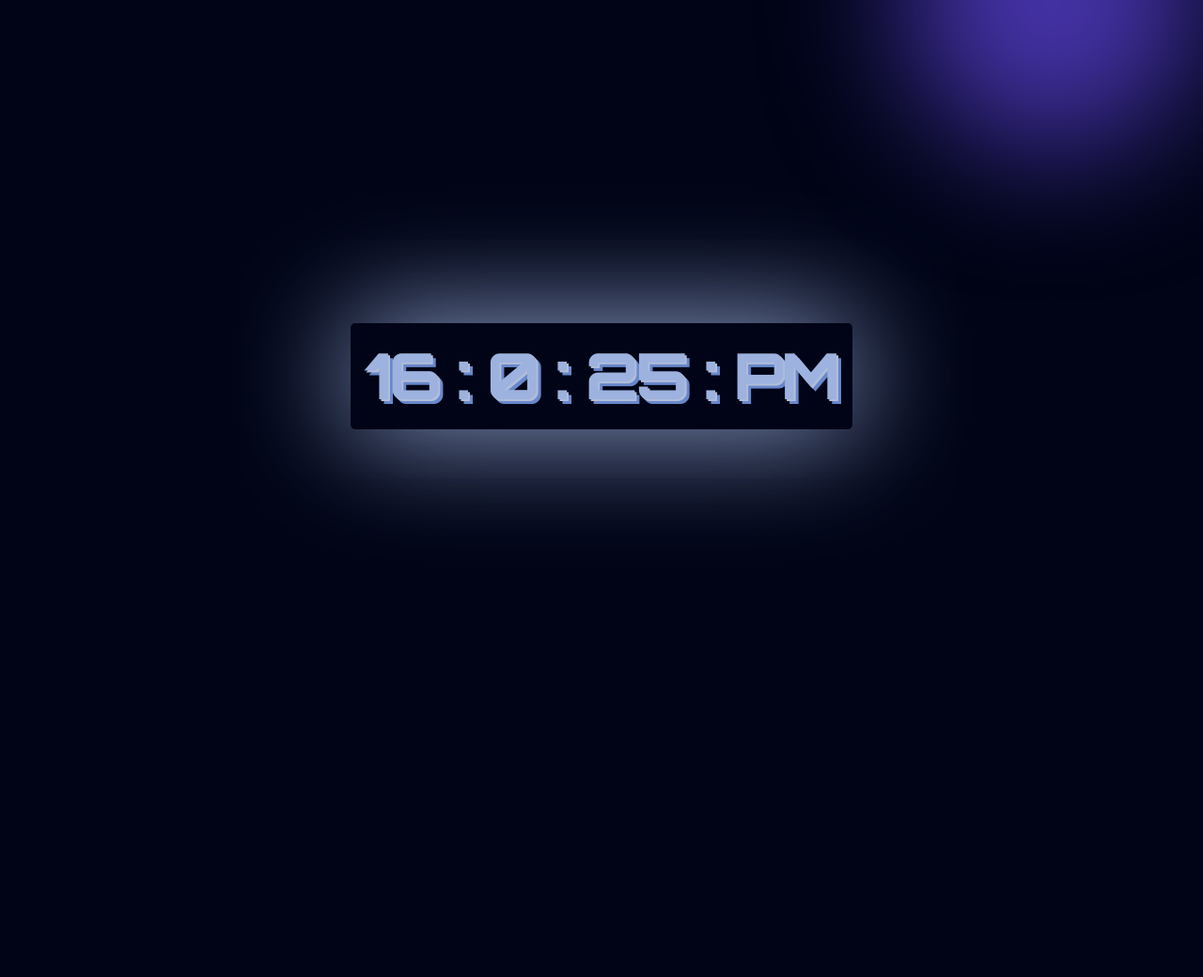
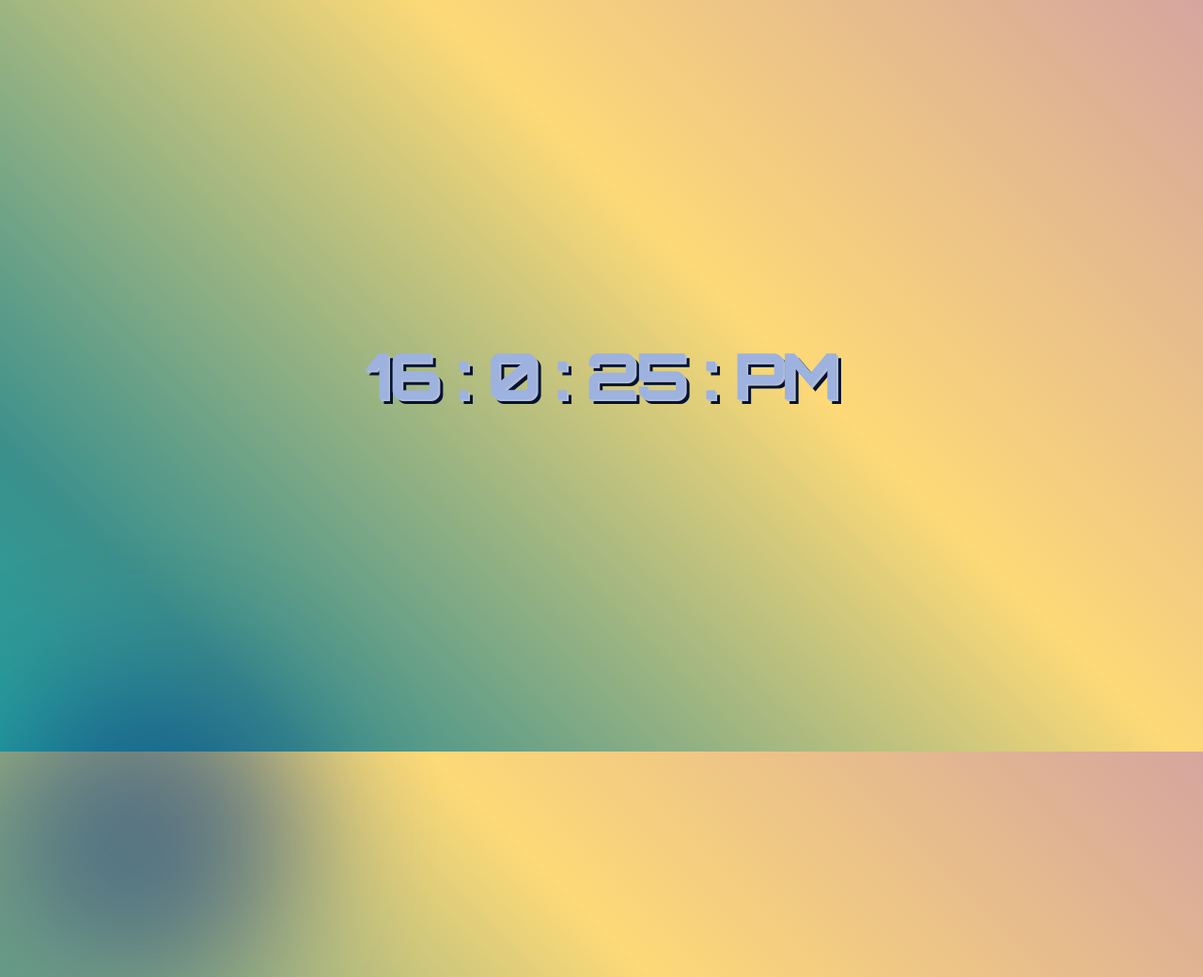
Before and after one commit to RitikRajput696/Clock-Javascript, a plain HTML site: page index.html in a window 1280 px wide. Shown: the whole page at 94% size. Before the commit the page ends 800 px from the top, so only its background shows below. Drawn offline with Linux system fonts and the light colour scheme.

Commit message:
added animation to background

```diff
--- a/style.css
+++ b/style.css
@@ -1,3 +1,15 @@
+:root {
+  --gradient: linear-gradient(
+    45deg,
+    #f8ad5e,
+    #b591ae,
+    #00c6c0,
+    #3b908c,
+    #fdd977,
+    #d19ea3
+  );
+}
+
 * {
   margin: 0;
   padding: 0;
@@ -6,6 +18,10 @@
 
 body {
   background-color: rgb(1, 4, 22);
+  background-image: var(--gradient);
+  animation: animate-bg 20s infinite alternate-reverse;
+  background-size: 300%;
+  background-position: left;
   display: flex;
   align-items: center;
   justify-content: center;
@@ -19,23 +35,24 @@ body {
 
   font-weight: bold;
   font-size: 4rem;
-  box-shadow: 0 0 2em 0 #9db2de;
+  /* box-shadow: 0 0 2em 0 #9db2de; */
+  filter: invert(#6f85b4);
   padding: 1rem;
   border-radius: 5px;
-  background-color: transparent;
+  /* background-color: #6f85b4; */
 }
 span {
-  text-shadow: 2px 2px #b1bdd8, 5px 5px #6888cc;
+  text-shadow: 2px 2px #b1bdd8, 5px 5px #051230;
 }
 .circle {
   position: absolute;
   background-color: #9db2de;
   width: 20rem;
-  /* height: 200px; */
   aspect-ratio: 1;
   border-radius: 50%;
   filter: blur(70px);
-  animation: moveCircle 10s alternate infinite;
+  opacity: 0.5;
+  animation: moveCircle 20s alternate infinite;
 }
 
 @keyframes moveCircle {
@@ -59,3 +76,11 @@ span {
     background-color: yellow;
   }
 }
+@keyframes animate-bg {
+  0% {
+    background-position: left;
+  }
+  100% {
+    background-position: right;
+  }
+}
```
